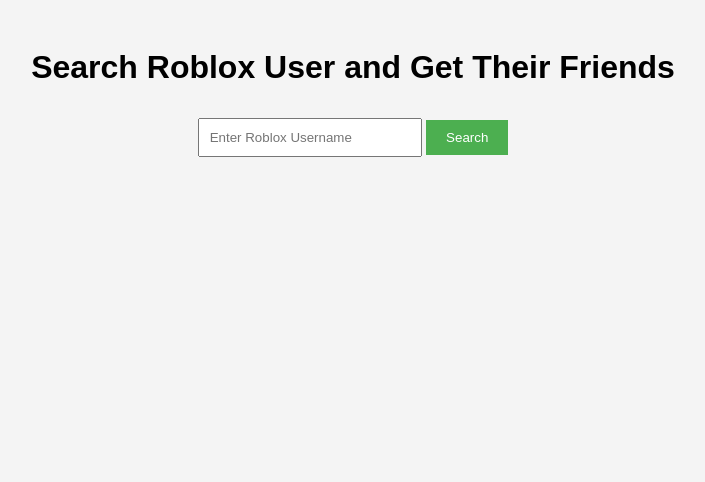
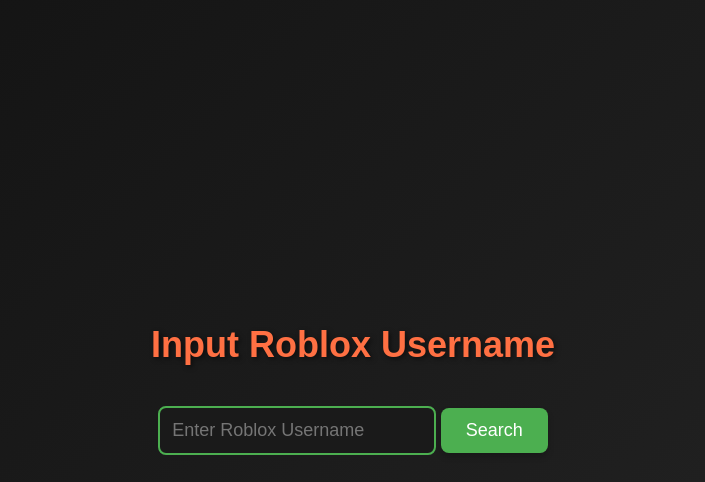
Before and after one commit to outwoundss/asddsadadas, a website: page public/index.html in a window 1280 px wide. Shown: the whole page, without its empty margins (287-992 px from the left). Drawn offline with Linux system fonts and the light colour scheme.

Commit message:
Update index.html

```diff
--- a/public/index.html
+++ b/public/index.html
@@ -3,59 +3,152 @@
 <head>
     <meta charset="UTF-8">
     <meta name="viewport" content="width=device-width, initial-scale=1.0">
-    <title>Roblox User Search</title>
+    <title>Skengs | Roblox Friends Tool</title>
     <style>
+        /* Global Styles */
         body {
-            font-family: Arial, sans-serif;
+            font-family: 'Arial', sans-serif;
+            background-color: #121212; /* Dark background */
+            color: #e0e0e0; /* Light text color */
+            padding: 20px;
+            margin: 0;
+            display: flex;
+            justify-content: center;
+            align-items: center;
+            flex-direction: column;
+            height: 100vh;
+            background-image: linear-gradient(135deg, rgba(18, 18, 18, 1) 0%, rgba(38, 38, 38, 1) 100%);
+        }
+
+        h1 {
+            color: #ff7043; /* Bright color for heading */
+            font-size: 36px;
+            font-weight: 600;
+            margin-bottom: 20px;
+            text-shadow: 2px 2px 5px rgba(0, 0, 0, 0.5);
+        }
+
+        /* Center the form */
+        .search-container {
             text-align: center;
-            background-color: #f4f4f4;
-            padding: 20px;
+            animation: fadeIn 1s ease-in-out;
         }
+
         input {
-            padding: 10px;
-            margin-top: 10px;
-            width: 200px;
+            padding: 12px;
+            margin-top: 20px;
+            width: 250px;
+            font-size: 18px;
+            border-radius: 8px;
+            border: 2px solid #4caf50;
+            background-color: #1a1a1a;
+            color: #fff;
+            transition: all 0.3s;
         }
+
+        input:focus {
+            outline: none;
+            border-color: #ff7043;
+            background-color: #333;
+        }
+
         button {
-            padding: 10px 20px;
-            margin-top: 10px;
+            padding: 12px 25px;
+            margin-top: 20px;
             background-color: #4CAF50;
             color: white;
             border: none;
+            border-radius: 8px;
             cursor: pointer;
+            font-size: 18px;
+            transition: background-color 0.3s ease;
+            box-shadow: 0px 4px 6px rgba(0, 0, 0, 0.2);
         }
+
         button:hover {
             background-color: #45a049;
         }
+
+        button:active {
+            transform: scale(0.98);
+        }
+
+        /* Friend List Style */
         #friendsList {
-            margin-top: 20px;
+            margin-top: 30px;
             padding: 10px;
             list-style-type: none;
-            text-align: left;
+            width: 100%;
+            max-width: 450px;
+            animation: fadeIn 1s ease-in-out;
         }
+
         .friend-item {
-            background: #f9f9f9;
-            padding: 10px;
-            margin: 5px 0;
-            border-radius: 4px;
+            background: rgba(255, 255, 255, 0.1);
+            padding: 12px;
+            margin: 10px 0;
+            border-radius: 8px;
+            transition: all 0.3s ease;
+            box-shadow: 0px 2px 6px rgba(0, 0, 0, 0.3);
         }
+
         .friend-item a {
-            color: #0066cc;
+            color: #ff7043;
             text-decoration: none;
+            font-size: 18px;
+            font-weight: bold;
+            display: block;
+            transition: color 0.3s ease;
         }
+
         .friend-item a:hover {
-            text-decoration: underline;
+            color: #ffcc80;
         }
+
+        /* Error Message */
         .error {
-            color: red;
+            color: #ff5252;
             font-weight: bold;
+            margin-top: 20px;
+        }
+
+        /* Fade-in Animation */
+        @keyframes fadeIn {
+            from {
+                opacity: 0;
+            }
+            to {
+                opacity: 1;
+            }
+        }
+
+        /* Loader (Spinner) */
+        .loader {
+            border: 4px solid #f3f3f3;
+            border-top: 4px solid #4caf50;
+            border-radius: 50%;
+            width: 40px;
+            height: 40px;
+            animation: spin 1s linear infinite;
+            margin: 20px auto;
+        }
+
+        @keyframes spin {
+            0% { transform: rotate(0deg); }
+            100% { transform: rotate(360deg); }
         }
     </style>
 </head>
 <body>
-    <h1>Search Roblox User and Get Their Friends</h1>
-    <input type="text" id="username" placeholder="Enter Roblox Username">
-    <button onclick="searchUser()">Search</button>
+
+    <div class="search-container">
+        <h1>Input Roblox Username</h1>
+        <input type="text" id="username" placeholder="Enter Roblox Username">
+        <button onclick="searchUser()">Search</button>
+    </div>
+
+    <div class="loader" id="loader" style="display: none;"></div> <!-- Loader while waiting for data -->
+
     <ul id="friendsList"></ul>
     <div id="error" class="error"></div>
 
@@ -64,13 +157,16 @@
             const username = document.getElementById('username').value;
             const friendsListElement = document.getElementById('friendsList');
             const errorElement = document.getElementById('error');
+            const loader = document.getElementById('loader');
 
             // Clear previous data
             friendsListElement.innerHTML = '';
             errorElement.textContent = '';
+            loader.style.display = 'block'; // Show loader
 
             if (!username) {
                 alert("Please enter a username.");
+                loader.style.display = 'none'; // Hide loader when no username is entered
                 return;
             }
 
@@ -78,6 +174,8 @@
                 // Send the username to the Vercel backend API
                 const response = await fetch(`/api/friends?username=${username}`);
                 const data = await response.json();
+
+                loader.style.display = 'none'; // Hide loader after data is fetched
 
                 console.log('Data from API:', data); // Log the API response
 
@@ -105,6 +203,7 @@
                     friendsListElement.textContent = "No friends found for this user.";
                 }
             } catch (error) {
+                loader.style.display = 'none'; // Hide loader on error
                 errorElement.textContent = "An error occurred while fetching data.";
                 console.error('Error fetching data:', error);
             }
```
